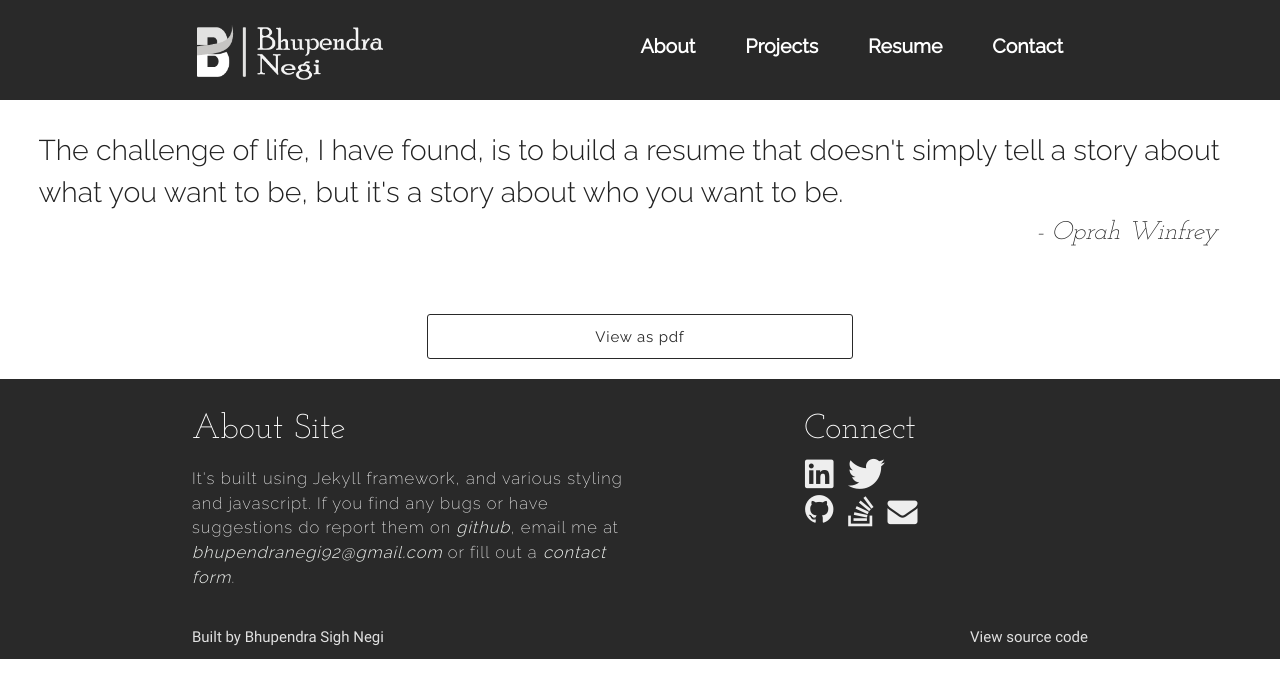
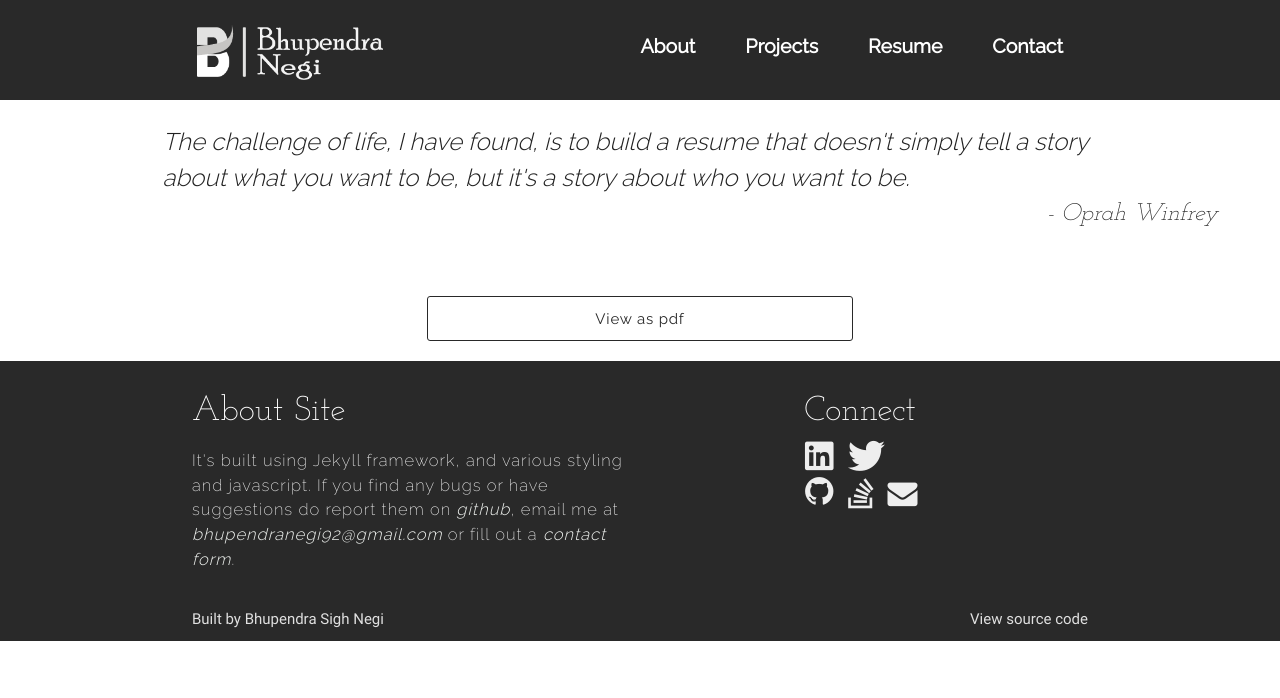
Before and after one commit to BhupendraNegi/bhupendranegi.github.io, a Jekyll site: the page built from resume.html, in a window 1280 px wide. Shown: the top 698 px of the page. Built offline with Jekyll 4.4.1, drawn with Linux system fonts in a browser that asks for light colours; nearby versions of some CDN libraries.

Commit message:
more styling

```diff
--- a/_includes/nav.html
+++ b/_includes/nav.html
@@ -4,7 +4,7 @@
       <div class="nav-wrapper transparent s12">
         <a href="/" class="brand-logo"><img src="/assets/images/Bhupendra_light.png" alt="website logo" height="55px" /></a>
         <a href="" data-activates="mobile-demo" class="button-collapse large">
-          <i class="material-icons black-text sandwich">menu</i>
+          <i class="material-icons sandwich">menu</i>
         </a>
         <ul id="nav-mobile" class="right hide-on-med-and-down">
           {% for my_section in site.data.sections %}
@@ -16,9 +16,9 @@
             <a href="/" ><img src="/assets/images/Bhupendra_black_logo.png" alt="website logo" height="40px" /></a>
           </div>
           <div class="side-bar">
-            <ul >
+            <ul  >
               {% for my_section in site.data.sections %}
-                <li><a href={{my_section[1].url}}>{{my_section[1].name}}</a><div class="nav-underline"></div></li>
+                <li class="z-depth-4"><a href={{my_section[1].url}}>{{my_section[1].name}}</a><div class="nav-underline"></div></li>
               {% endfor %}
             </ul>
           </div>
--- a/about.html
+++ b/about.html
@@ -7,7 +7,7 @@ author: Henry Ford
 {% include quote.html quote=page.quote author=page.author %}
 <div class="container about_section">
   <div class="row">
-    <img src="/assets/images/bhupendra.jpg" class="col responsive circle about_img" alt="me" style="background-color:white;">
+    <img src="/assets/images/bhupendra.png" class="col responsive circle about_img" alt="me" style="background-color:white;">
     <div class="about_paragraph">
       <p>
         👋 Hey there! I'm Bhupendra Negi, and I like to think of myself as a digital wizard weaving magic through lines of code.
--- a/assets/css/main.css
+++ b/assets/css/main.css
@@ -642,15 +642,17 @@ nav ul li {
   margin-bottom: 50px; }
 
 .quote {
-  font-size: 1.9rem;
+  font-size: 1.6rem;
   font-weight: 300;
   margin-bottom: 0;
+  padding-inline: 10%;
+  font-style: italic;
   font-family: "Raleway", sans-serif; }
 
 .author {
   padding-right: 5%;
   margin-top: 0;
-  font-size: 1.7rem;
+  font-size: 1.6rem;
   font-family: "Josefin Slab", serif;
   font-style: italic; }
 
@@ -852,7 +854,8 @@ button.fill:hover:before {
   font-size: 1.1rem; }
 
 .cover {
-  background-color: #dadada;
+  background-color: #fec84e;
+  background-image: linear-gradient(315deg, #fec84e 0%, #ffdea8 74%);
   width: 40%;
   height: 100%;
   margin: 0;
@@ -914,7 +917,7 @@ button.fill:hover:before {
 }
 
 .about_paragraph {
-  font-size: 1.3em;
+  font-size: 1.4em;
   letter-spacing: +0.5px;
   font-weight: 290;
 }
@@ -996,16 +999,14 @@ nav a.button-collapse i {
     font-weight: 300;
     margin-bottom: 0;
   }
-  .about_paragraph{
-    font-size: 1.3rem;
-    padding: 6%;
-    font-weight: 280;
-  }
   .author {
-    font-size: 1.5rem;
+    font-size: 1.4rem;
   }
   .heading {
     font-size: 1.8rem;
+  }
+  nav .button-collapse {
+    margin: 0;
   }
   .skill_names{
     font-size: 1.2rem;
```
Also changed, not shown: assets/images/bhupendra.png (added).
